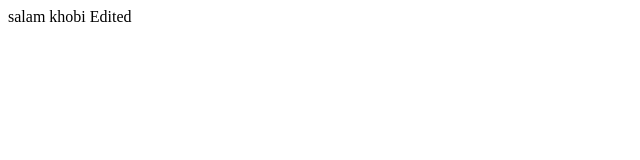
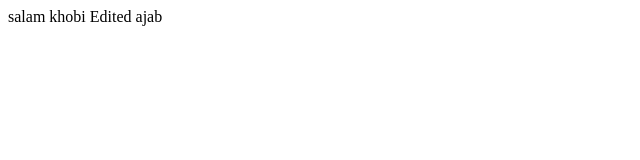
Before and after one commit to mohammadx0098/testfor, a plain HTML site: page 1.html in a window 1280 px wide. Shown: the full height of the page, 0-640 px from the left. Drawn offline with Linux system fonts and the light colour scheme.

Commit message:
for example of conflict

```diff
--- a/1.html
+++ b/1.html
@@ -3,5 +3,6 @@
 salam
 khobi
 Edited
+ajab
 </body>
 </html>
```
